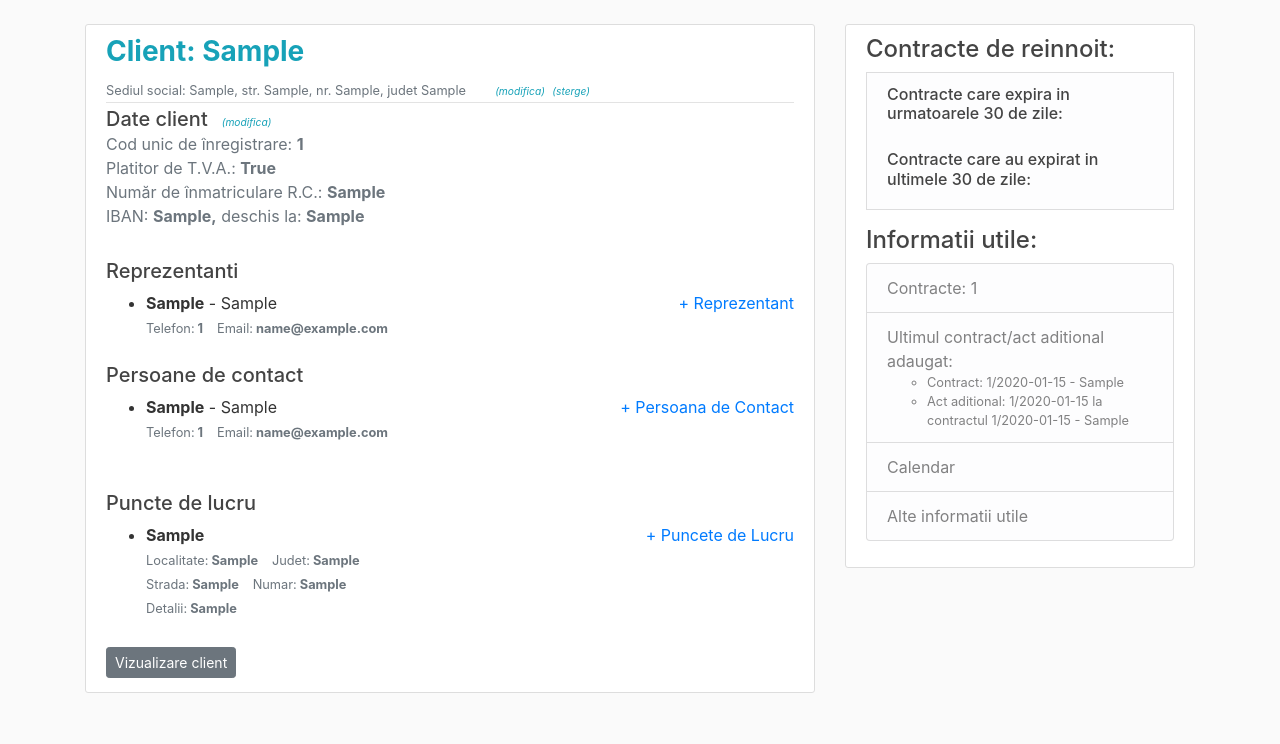
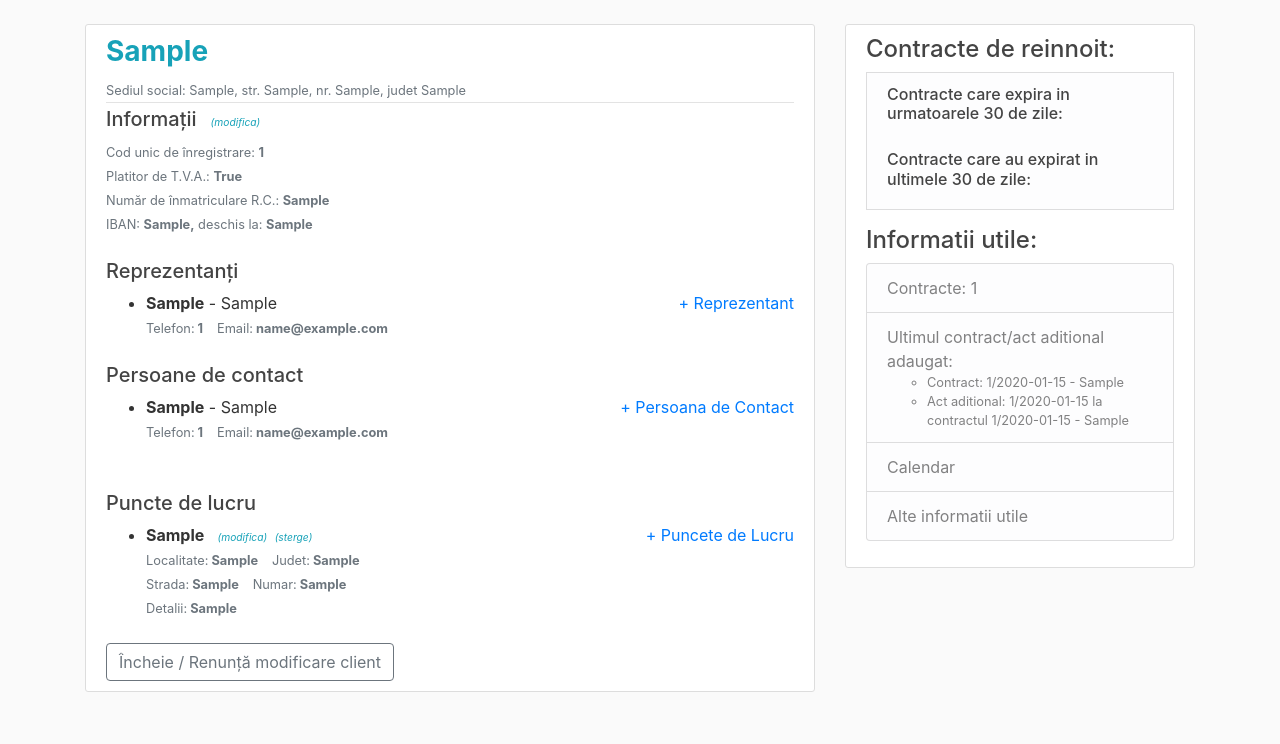
Before and after one commit to adina-calin/contracts, a Django app: page /contracte/client/1/update in a window 1280 px wide. Shown: the part 56-800 px from the top of the page. Run offline with Django 3.2, Linux system fonts and the light colour scheme; tables that the repository leaves empty hold one stand-in row (values such as "Sample post"); some libraries are stand-ins or nearby versions.

Commit message:
finalizare client

```diff
--- a/src/ev_contracte/contr_clienti/forms.py
+++ b/src/ev_contracte/contr_clienti/forms.py
@@ -153,6 +153,6 @@ class AdresaPLForm(forms.ModelForm):
 class AdresaSSForm(forms.ModelForm):
 
     class Meta():
-        model = AdresaPL
+        model = AdresaSS
 
         fields = ['localitate', 'strada', 'numar', 'judet', 'client']
--- a/src/ev_contracte/contr_clienti/templates/contr_clienti/adresass_form_up.html
+++ b/src/ev_contracte/contr_clienti/templates/contr_clienti/adresass_form_up.html
@@ -40,6 +40,12 @@
             {{ form.judet|as_crispy_field }}
         </div>
     </div>
+
+    <div class="form-row">
+        <div class="form-group col-md-6 mb-0">
+            {{ form.client|as_crispy_field }}
+        </div>
+    </div>
 <br>
     <button type="submit" class="btn btn-outline-primary">Modifică SEDIUL SOCIAL</button>
     <a class="btn btn-outline-secondary" href="{% url 'client-detail-update' client.id %}">Renunță</a>
--- a/src/ev_contracte/contr_clienti/templates/contr_clienti/client_detail_update.html
+++ b/src/ev_contracte/contr_clienti/templates/contr_clienti/client_detail_update.html
@@ -5,20 +5,56 @@
         <div class="media-body">
 
             <div class="article-metadata">
-                <h3 class="btn-outline-info"><b>Client: {{ client.societate }}</b></h3>
+                <h3 class="btn-outline-info"><b>{{ client.societate }}</b></h3>
+
+                <!--Sediul social-->
                 {% if client.adresass_set.last %}
                     <small class="text-muted mr-3">Sediul social: {{ adresass }}</small>
+
+                        <!--Stergerea sediului social-->
+                        {% csrf_token %}
+                        {% if user.is_authenticated %}
                             <small><small>&nbsp; &nbsp;<a href="{% url 'adresass-update' client.id adresass.id %}" type="submit" class="btn-outline-info"><i>(modifica)</i></a></small></small>
-                    <small><small>&nbsp;<a href="{% url 'adresass-delete' client.id adresass.id %}" type="submit" class="btn-outline-info" data-toggle="modal" data-target="#stergeReprezentant"><i>(sterge)</i></a></small></small>
+                            <small><small>&nbsp;<a href="{% url 'adresass-delete' client.id adresass.id %}" type="submit" class="btn-outline-info" data-toggle="modal" data-target="#stergeSediuSocial"><i>(sterge)</i></a></small></small>
+                        {% endif %}
+                        <div class="modal fade" id="stergeSediuSocial" tabindex="-1" role="dialog" aria-labelledby="stergeSediuSocialLabel" aria-hidden="true">
+                            <div class="modal-dialog" role="document">
+                                <div class="modal-content">
+                                    <div class="modal-header">
+                                        <h5 class="modal-title" id="stergeSediuSocialLabel">ȘTERGE Sediul Social</h5>
+                                        <button type="button" class="close" data-dismiss="modal" aria-label="Close">
+                                            <span aria-hidden="true">&times;</span>
+                                        </button>
+                                    </div>
+                                    <form action="{% url 'adresass-delete' client.id adresass.id %}" method="POST">
+                                    <div class="modal-body">
+                                        <fieldset class="form-group">
+                                            {% csrf_token %}
+                                                <h4>Ești sigur că vrei să ștergi sediul social: <br> {{ adresass }}?</h4>
+                                                Această operațiune este ireversibilă!
+                                        </fieldset>
+                                    </div>
+                                    <div class="modal-footer">
+                                        <div class="form-group">
+                                            <button class="btn btn-outline-danger" type="submit">Da, Șterge</button>
+                                            <a class="btn btn-outline-secondary" class="close" data-dismiss="modal" aria-label="Close">Anulează</a>
+                                        </div>
+                                    </div>
+                                </form>
+                                </div>
+                            </div>
+                        </div><br>
                 {% else %}
+                    <!--Adaugă sediu social-->
                     <small class="text-muted mr-3"> Sediul social: - </small>
                     <a class="float-right" href="{% url 'adresass-nou' client.id %}">+ Sediu social</a>
                 {% endif %}
             </div>
 
+            <!--Date client-->
             <div>
-                <h5 class="article-title">Date client
-                <small><small><small>&nbsp; &nbsp;<a href="{% url 'client-date-update' client.id %}" type="submit" class="btn-outline-info"><i>(modifica)</i></a></small></small></small><br>
+                <h5 class="article-title">Informații
+                <small><small><small>&nbsp; &nbsp;<a href="{% url 'client-date-update' client.id %}" type="submit" class="btn-outline-info"><i>(modifica)</i></a></small></small></small></h5>
                 <small class="text-muted"> Cod unic de înregistrare: <b>{{ client.cod_fiscal }} </b></small><br>
                 <small class="text-muted"> Platitor de T.V.A.: <b>{{ client.platitor_tva }}</b></small><br>
                 <small class="text-muted"> Număr de înmatriculare R.C.: <b>{{ client.nr_registrul_comertului }}</b></small><br>
@@ -27,14 +63,15 @@
 
             <!--Reprezentanti-->
             <div><br>
-                <h5 class="article-title">Reprezentanti</h5>
+                <h5 class="article-title">Reprezentanți</h5>
                 <a class="float-right" href="{% url 'reprezentant-nou' client.id %}">+ Reprezentant</a>
                 <ul>
                     {% if client.reprezentant_set.all %}
-                        {% for reprezentant in reprezentanti %}<li>
+                        {% for reprezentant in reprezentanti %}
+                        <li>
                             <b>{{ reprezentant.nume }}</b> - {{ reprezentant.functie }}</a>
 
-                            <!--Stergerea reprezentantilor aferenti clientuli-->
+                            <!--Stergerea/Modificare reprezentantilor aferenti clientuli-->
                             {% csrf_token %}
                             {% if user.is_authenticated %}
                                 <small><small>&nbsp; &nbsp;<a href="{% url 'reprezentant-update' client.id reprezentant.id %}" type="submit" class="btn-outline-info"><i>(modifica)</i></a></small></small>
@@ -44,7 +81,7 @@
                                 <div class="modal-dialog" role="document">
                                     <div class="modal-content">
                                         <div class="modal-header">
-                                    <h5 class="modal-title" id="stergeDocumentLabel">STERGE document</h5>
+                                            <h5 class="modal-title" id="stergeReprezentantLabel">ȘTERGE Reprezentant</h5>
                                             <button type="button" class="close" data-dismiss="modal" aria-label="Close">
                                                 <span aria-hidden="true">&times;</span>
                                             </button>
@@ -53,25 +90,25 @@
                                         <div class="modal-body">
                                             <fieldset class="form-group">
                                                     {% csrf_token %}
-                                                    <h4>Esti sigur ca vrei sa stergi reprezentantul: <br> {{ reprezentant }}?</h4>
-                                                    Aceasta operatiune este ireversibila!
+                                                        <h4>Ești sigur că vrei să ștergi reprezentantul: <br> {{ reprezentant }}?</h4>
+                                                        Această operațiune este ireversibilă!
                                             </fieldset>
                                         </div>
                                         <div class="modal-footer">
                                             <div class="form-group">
-                                            <button class="btn btn-outline-danger" type="submit">Da, Sterge</button>
-                                            <a class="btn btn-outline-secondary" class="close" data-dismiss="modal" aria-label="Close">Anuleaza</a>
+                                                <button class="btn btn-outline-danger" type="submit">Da, Șterge</button>
+                                                <a class="btn btn-outline-secondary" class="close" data-dismiss="modal" aria-label="Close">Anulează</a>
                                             </div>
                                         </div>
                                     </form>
                                     </div>
                                 </div>
-                            </div>
+                            </div><br>
 
-                            <br>
+                            <!--Afisare email si telefon reprezentant-->
                             <small class="text-muted"> Telefon:<b> {% if reprezentant.telefon %} {{ reprezentant.telefon }} {% else %} -{% endif %} </b></small>
                             <small class="text-muted"> &nbsp; &nbsp;Email:<b> {% if reprezentant.email %} {{ reprezentant.email }} {% else %} - {% endif %} </b></small><br>
-                    </small></li>
+                        </li>
                         {% endfor %}
                     {% else %}
                         <small class="text-muted mr-3"> - </small>
@@ -85,10 +122,11 @@
                 <a class="float-right" href="{% url 'persoanacontact-nou' client.id %}">+ Persoana de Contact</a>
                 <ul>
                     {% if client.persoanacontact_set.all %}
-                        {% for pc in persoanecontact %}<li>
+                        {% for pc in persoanecontact %}
+                        <li>
                             <b>{{ pc.nume }}</b> - {{ pc.functie }}</a>
 
-                            <!--Stergerea persoanelor de contact aferente clientului-->
+                            <!--Stergerea/Modificarea persoanelor de contact aferente clientului-->
                             {% csrf_token %}
                             {% if user.is_authenticated %}
                                 <small><small>&nbsp; &nbsp;<a href="{% url 'persoanacontact-update' client.id pc.id %}" type="submit" class="btn-outline-info"><i>(modifica)</i></a></small></small>
@@ -98,7 +136,7 @@
                                 <div class="modal-dialog" role="document">
                                     <div class="modal-content">
                                         <div class="modal-header">
-                                    <h5 class="modal-title" id="stergePersoanaContact">STERGE persoana de contact</h5>
+                                            <h5 class="modal-title" id="stergePersoanaContact">ȘTERGE Persoană de Contact</h5>
                                             <button type="button" class="close" data-dismiss="modal" aria-label="Close">
                                                 <span aria-hidden="true">&times;</span>
                                             </button>
@@ -107,26 +145,24 @@
                                         <div class="modal-body">
                                             <fieldset class="form-group">
                                                     {% csrf_token %}
-                                                    <h4>Esti sigur ca vrei sa stergi persoana de contact: <br> {{ pc }}?</h4>
-                                                    Aceasta operatiune este ireversibila!
+                                                    <h4>Ești sigur că vrei să ștergi persoana de contact: <br> {{ pc }}?</h4>
+                                                    Această operațiune este ireversibilă!
                                             </fieldset>
                                         </div>
                                         <div class="modal-footer">
                                             <div class="form-group">
-                                            <button class="btn btn-outline-danger" type="submit">Da, Sterge</button>
-                                            <a class="btn btn-outline-secondary" class="close" data-dismiss="modal" aria-label="Close">Anuleaza</a>
+                                                <button class="btn btn-outline-danger" type="submit">Da, Șterge</button>
+                                                <a class="btn btn-outline-secondary" class="close" data-dismiss="modal" aria-label="Close">Anulează</a>
                                             </div>
                                         </div>
                                         </form>
                                     </div>
                                 </div>
-                            </div>
-
-                            <br>
+                            </div><br>
+                            <!--Afisare email si telefon persoana de contact-->
                             <small class="text-muted"> Telefon:<b> {% if pc.telefon %} {{ pc.telefon }} {% else %} -{% endif %} </b></small>
                             <small class="text-muted"> &nbsp; &nbsp;Email:<b> {% if pc.email %} {{ pc.email }} {% else %} - {% endif %} </b></small><br>
-
-                    </small></li>
+                        </li>
                         {% endfor %}
                     {% else %}
                         <small class="text-muted mr-3"> - </small>
@@ -140,20 +176,19 @@
                 <a class="float-right" href="{% url 'adresapl-nou' client.id %}">+ Puncete de Lucru</a>
                 <ul>
                     {% if client.adresapl_set.all %}
-                        {% for pl in punctelucru %}<li>
+                        {% for pl in punctelucru %}
+                        <li>
                             <b>{{ pl.nume_pl }}</b>
 
-                            <!--Stergerea punctelor de lucru aferente clientului-->
+                            <!--Stergerea/Modificarea punctelor de lucru aferente clientului-->
                             {% csrf_token %}
-                            {% if user.is_authenticated %}
                             <small><small>&nbsp; &nbsp;<a href="{% url 'adresapl-update' client.id pl.id %}" type="submit" class="btn-outline-info"><i>(modifica)</i></a></small></small>
                             <small><small>&nbsp;<a href="{% url 'adresapl-delete' client.id pl.id %}" type="submit" class="btn-outline-info" data-toggle="modal" data-target="#stergePunctLucru"><i>(sterge)</i></a></small></small>
-                            {% endif %}
                             <div class="modal fade" id="stergePunctLucru" tabindex="-1" role="dialog" aria-labelledby="stergePunctLucruLabel" aria-hidden="true">
                                 <div class="modal-dialog" role="document">
                                     <div class="modal-content">
                                         <div class="modal-header">
-                                    <h5 class="modal-title" id="stergePunctLucru">STERGE Punct de Lucru</h5>
+                                            <h5 class="modal-title" id="stergePunctLucru">ȘTERGE Punct de Lucru</h5>
                                             <button type="button" class="close" data-dismiss="modal" aria-label="Close">
                                                 <span aria-hidden="true">&times;</span>
                                             </button>
@@ -162,29 +197,27 @@
                                             <div class="modal-body">
                                                 <fieldset class="form-group">
                                                         {% csrf_token %}
-                                                    <h4>Esti sigur ca vrei sa stergi punctul de lucru: <br> {{ pl }}?</h4>
-                                                    Aceasta operatiune este ireversibila!
+                                                        <h4>Esti sigur că vrei să ștergi punctul de lucru: <br> {{ pl.nume_pl }} - {{ pl }}?</h4>
+                                                        Această operațiune este ireversibilă!
                                                 </fieldset>
                                             </div>
                                             <div class="modal-footer">
                                                 <div class="form-group">
-                                            <button class="btn btn-outline-danger" type="submit">Da, Sterge</button>
-                                            <a class="btn btn-outline-secondary" class="close" data-dismiss="modal" aria-label="Close">Anuleaza</a>
+                                                    <button class="btn btn-outline-danger" type="submit">Da, Șterge</button>
+                                                    <a class="btn btn-outline-secondary" class="close" data-dismiss="modal" aria-label="Close">Anulează</a>
                                                 </div>
                                             </div>
                                         </form>
                                     </div>
                                 </div>
-                            </div>
-
-                            <br>
+                            </div><br>
+                            <!--Afisarea adreselor punctelor de lucru aferente clientului-->
                             <small class="text-muted"> Localitate:<b> {% if pl.localitate %} {{ pl.localitate }} {% else %} -{% endif %} </b></small>
                             <small class="text-muted"> &nbsp; &nbsp;Judet:<b> {% if pl.judet %} {{ pl.judet }} {% else %} - {% endif %} </b></small><br>
                             <small class="text-muted"> Strada:<b> {% if pl.strada %} {{ pl.strada }} {% else %} -{% endif %} </b></small>
                             <small class="text-muted"> &nbsp; &nbsp;Numar:<b> {% if pl.numar %} {{ pl.numar }} {% else %} - {% endif %} </b></small><br>
-                            <small class="text-muted"> Detalii:<b> {% if pl.alte_detalii %} {{ pl.alte_detalii }} {% else %} - {% endif %} </b></small><br>
-
-                    </small></li>
+                            <small class="text-muted"> Detalii:<b> {% if pl.alte_detalii %} {{ pl.alte_detalii }} {% else %} - {% endif %} </b></small><br
+                        </li>
                         {% endfor %}
                     {% else %}
                         <small class="text-muted mr-3"> - </small>
@@ -194,8 +227,8 @@
 
             <div></div>
 
-            <!--Modifica client-->
-            <a class="btn btn-secondary btn-sm mt-1 mb-1" href="{% url 'client-detail' client.id %}">Vizualizare client</a>
+            <!--Buton intoarcere la vizualizarea detaliilor clientului-->
+            <a class="btn btn-outline-secondary" href="{% url 'client-detail' client.id %}">Încheie / Renunță modificare client</a>
         </div>
     </article>
 {% endblock content %}
--- a/src/ev_contracte/contr_clienti/views.py
+++ b/src/ev_contracte/contr_clienti/views.py
@@ -207,7 +207,7 @@ def update_client_detalii(request, pk4):
     formpc = PersoanaContactForm(initial={'client': client})
     punctelucru = client.adresapl_set.all()
     formpl = AdresaPLForm(initial={'client': client})
-    adresass = client.adresass_set.last()
+    adresassoc = client.adresass_set.last()
     formss = AdresaSSForm(initial={'client': client})
 
     context = {
@@ -218,7 +218,7 @@ def update_client_detalii(request, pk4):
         'formpc': formpc,
         'punctelucru': punctelucru,
         'formpl': formpl,
-        'adresass': adresass,
+        'adresass': adresassoc,
         'formss': formss,
         }
 
```
Also changed, not shown: src/ev_contracte/contr_clienti/templates/contr_clienti/client_detail.html (+26 -10 lines). Lines whose indentation alone changed are shown as unchanged.
